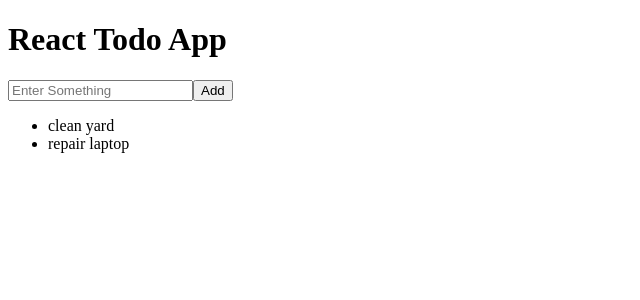
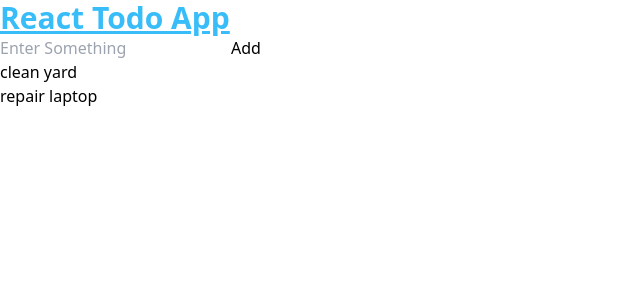
Before and after one commit to beiweitemderbeste/todo-app, a React (Vite) app: page / in a window 1280 px wide. Shown: the top 300 px of the page, without its empty margins (0-640 px from the left). Built offline with nearby package versions, Linux system fonts and the light colour scheme.

Commit message:
reconfigured tailwind, now working

```diff
--- a/src/components/MainHeading.tsx
+++ b/src/components/MainHeading.tsx
@@ -1,3 +1,3 @@
 export default function MainHeading() {
-  return <h1>React Todo App</h1>;
+  return <h1 className="text-3xl font-bold underline text-sky-400">React Todo App</h1>;
 }
--- a/src/main.tsx
+++ b/src/main.tsx
@@ -1,5 +1,7 @@
 import React from "react";
 import ReactDOM from "react-dom/client";
+import './index.css'
+
 
 import App from "./App.tsx";
 
--- a/tailwind.config.js
+++ b/tailwind.config.js
@@ -1,6 +1,10 @@
 /** @type {import('tailwindcss').Config} */
 export default {
-  content: ["./index.html", "./src/**/*.{js,ts,jsx,tsx}"],
+  content: [
+    "./index.html",
+    "./src/components/*.{js,ts,jsx,tsx}",
+    "./src/*.{js,ts,jsx,tsx}"
+  ],
   theme: {
     extend: {},
   },
```
